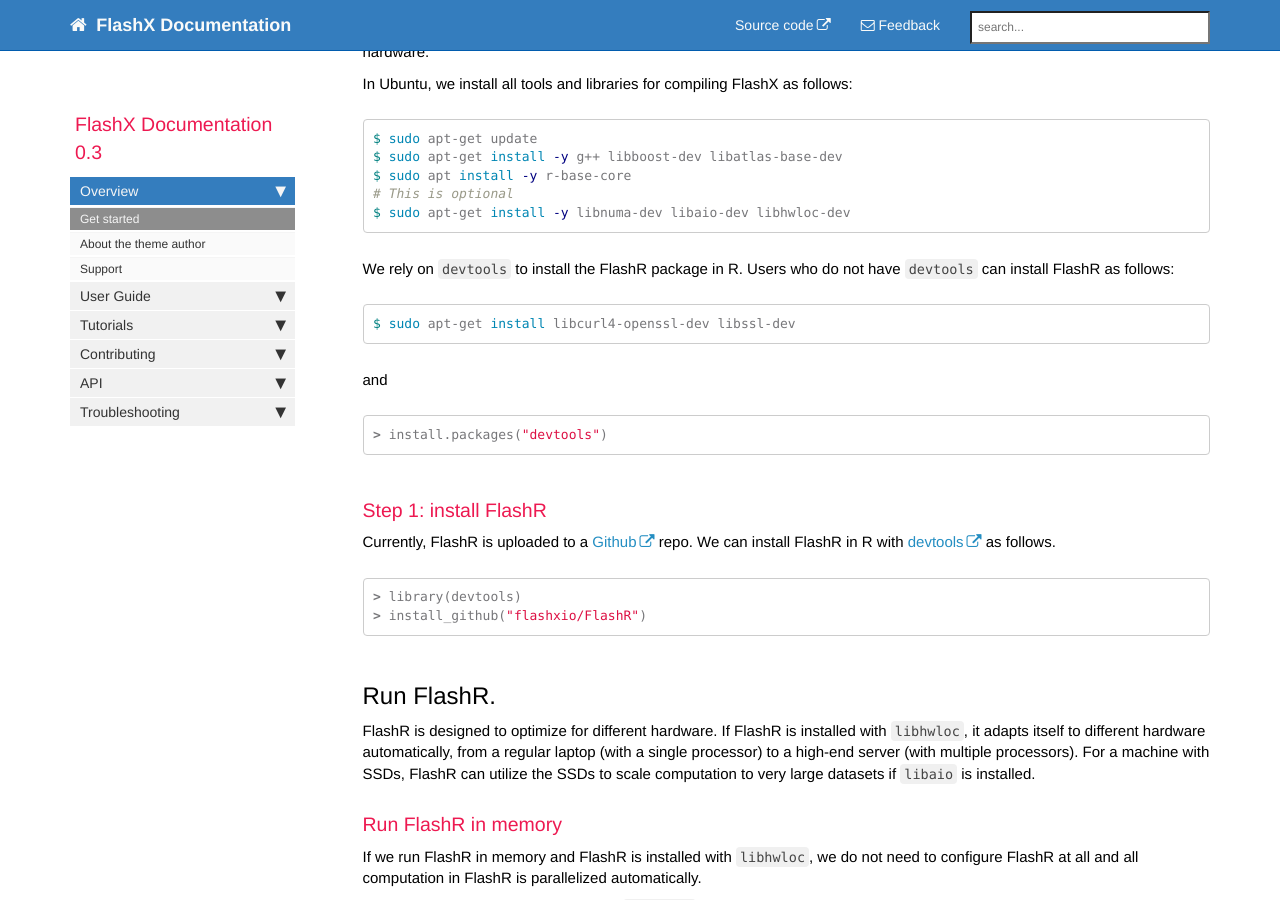
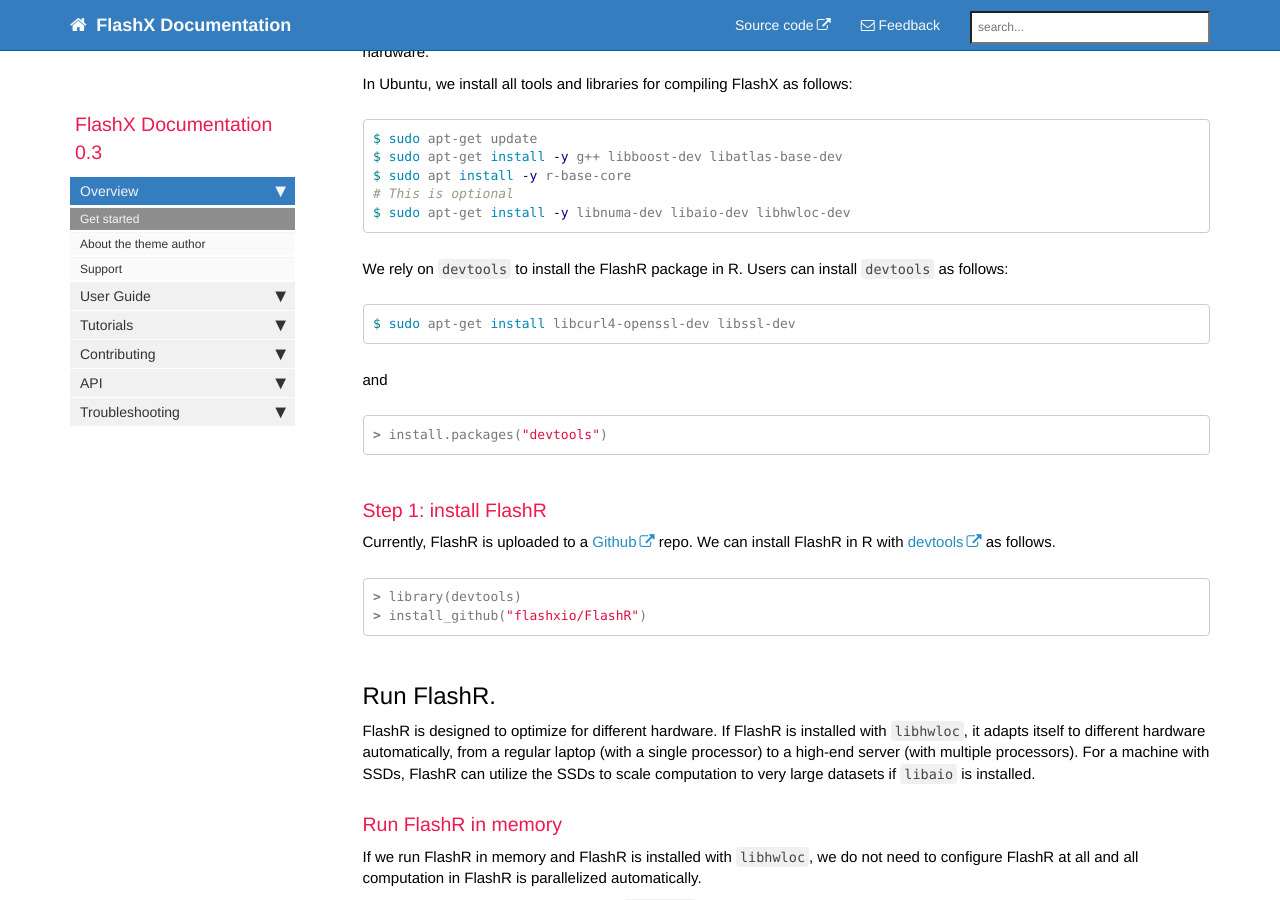
Before and after one commit to flashxio/FlashX-doc, a Jekyll site: the page built from pages/FlashX-Quick-Start-Guide.md, in a window 1280 px wide and 900 px high, scrolled down 636 px. Built offline with Jekyll 4.4.1, drawn with Linux system fonts in a browser that asks for light colours; nearby versions of some CDN libraries; comment, search, counter and statistics services are not loaded.

Commit message:
Update FlashX-Quick-Start-Guide.md

````diff
--- a/pages/FlashX-Quick-Start-Guide.md
+++ b/pages/FlashX-Quick-Start-Guide.md
@@ -33,8 +33,8 @@ $ sudo apt install -y r-base-core
 $ sudo apt-get install -y libnuma-dev libaio-dev libhwloc-dev
 ```
 
-We rely on `devtools` to install the FlashR package in R. Users who do not
-have `devtools` can install FlashR as follows:
+We rely on `devtools` to install the FlashR package in R. Users can install
+`devtools` as follows:
 
 ```shell
 $ sudo apt-get install libcurl4-openssl-dev libssl-dev
````
